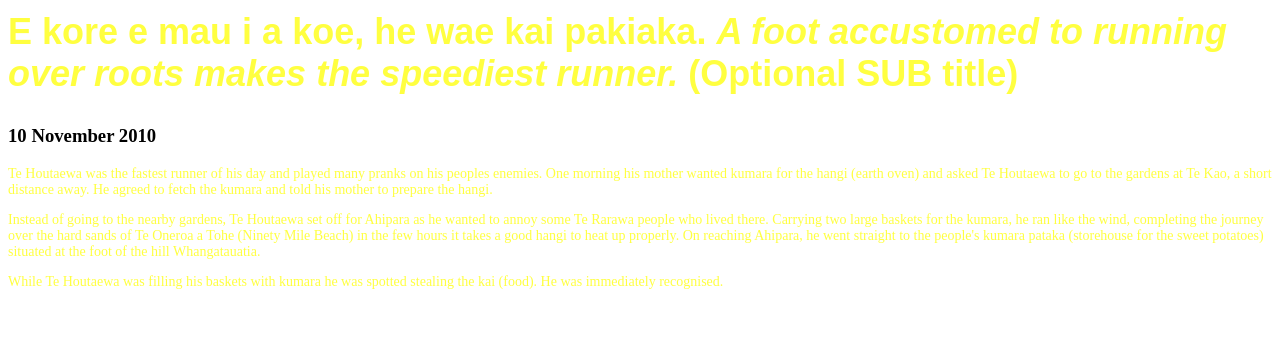
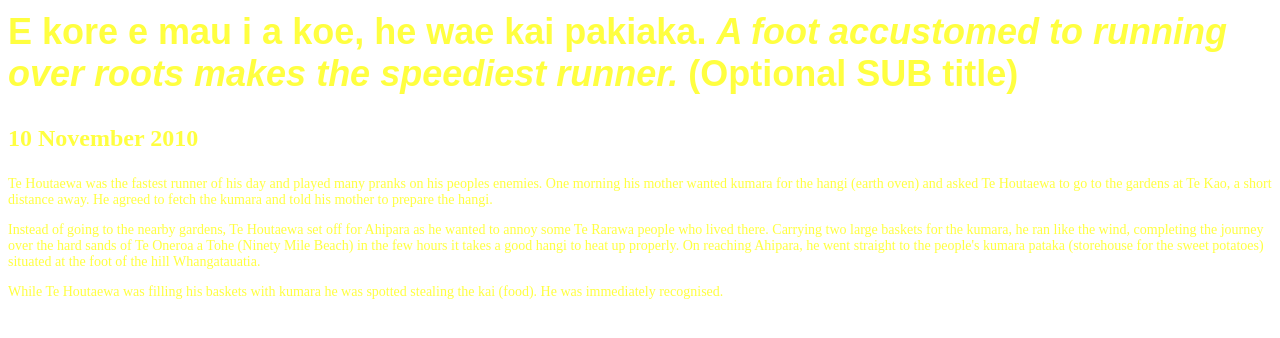
Before and after one commit to mktsewhoy/mktsewhoy.github.io, a plain HTML site: page blog/sprint1-technical.html in a window 1280 px wide. Shown: the part 108-446 px from the top of the page. Drawn offline with Linux system fonts and the light colour scheme.

Commit message:
Further fixes.

```diff
--- a/styles/main.css
+++ b/styles/main.css
@@ -20,6 +20,9 @@
             color: #ffff40;
             font-family: "Titillium Web", sans-serif;
         }
+        h3 {font-size: 24px;
+            color: #ffff40;
+            }
         p {font-size: 14px;
             color: #ffff40;
             font-family: 'Merriweather', serif;
```
